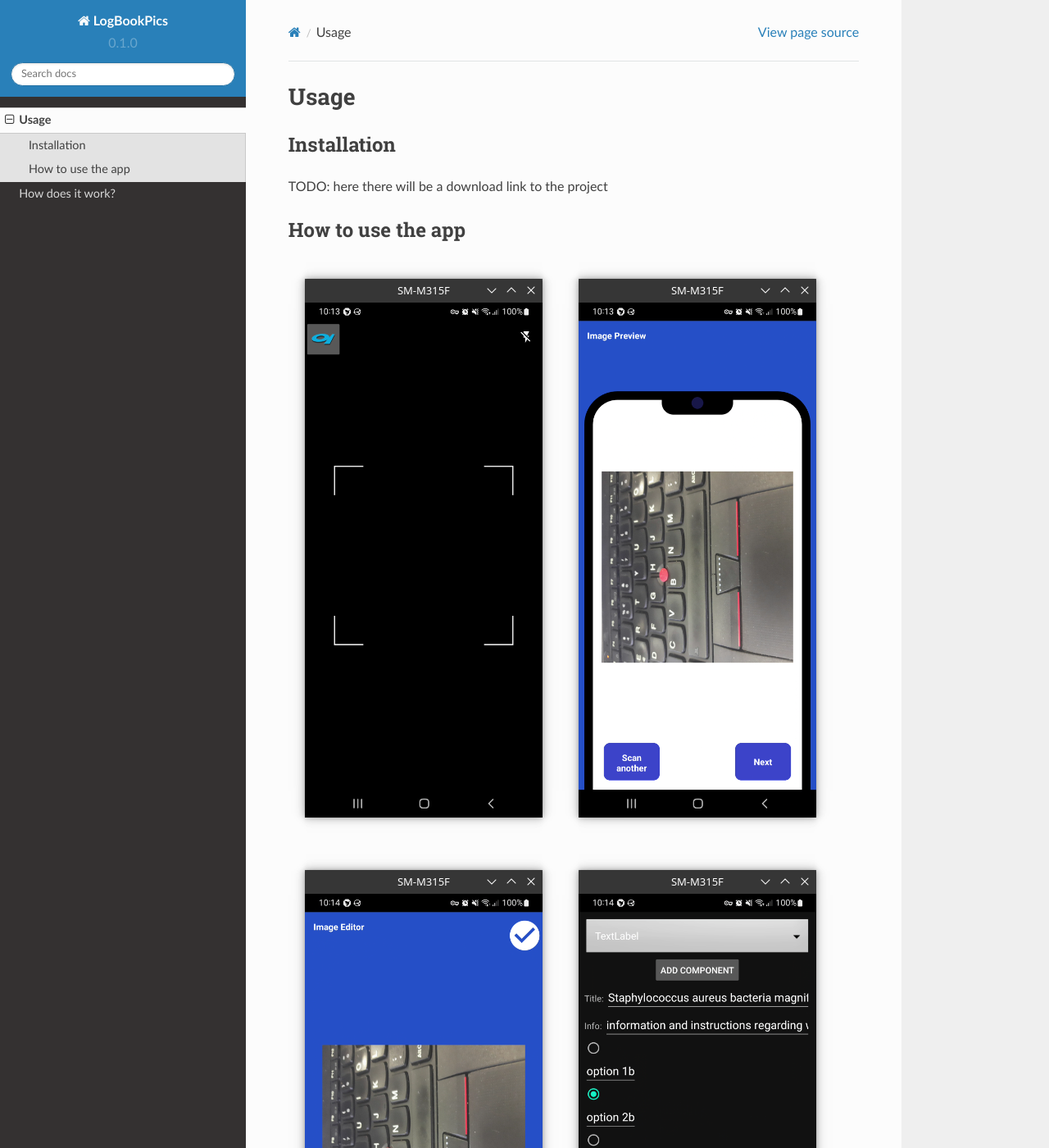
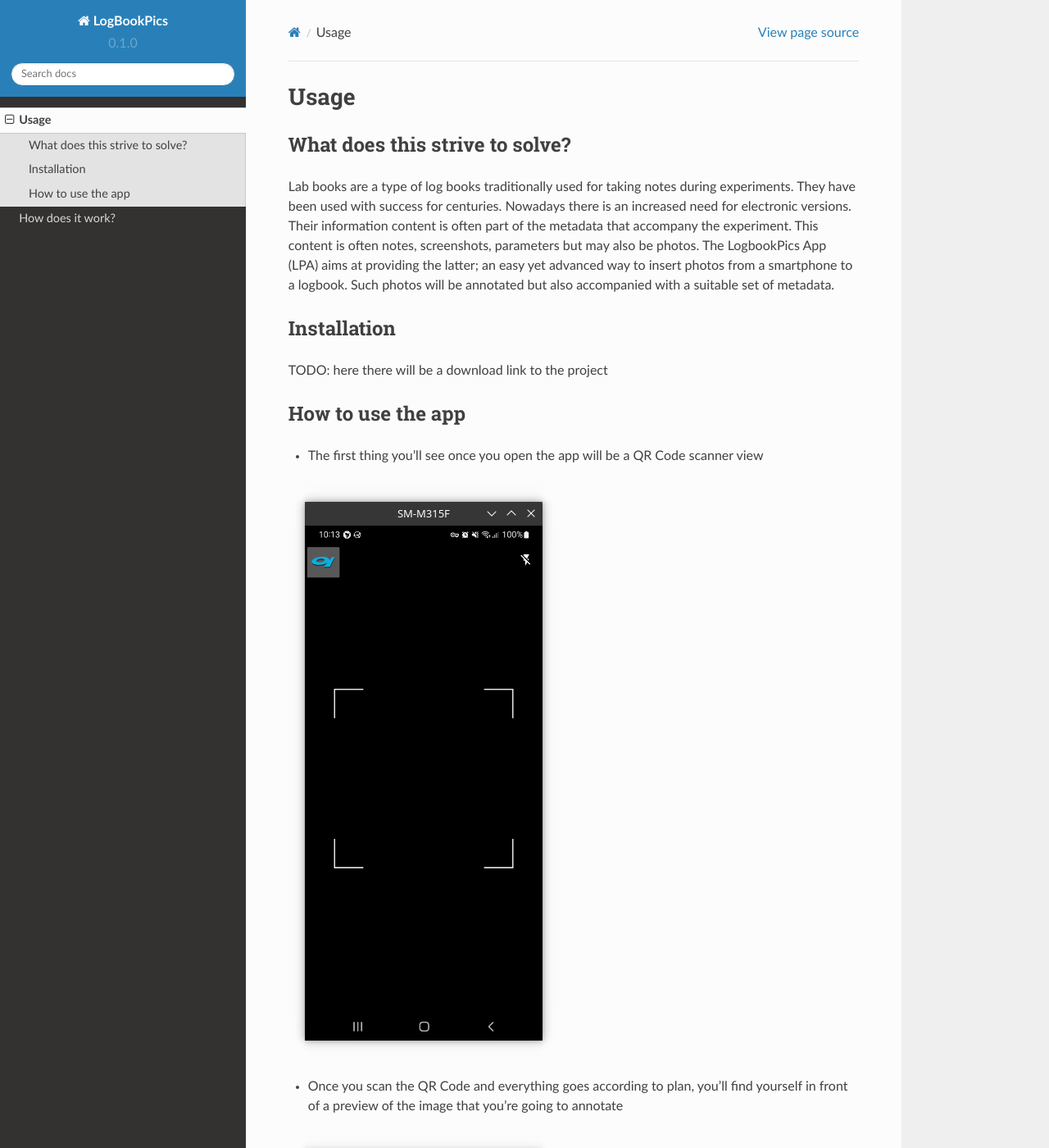
Before and after one commit to sebatt90/logbookpics-docs, a Sphinx documentation site: the page built from docs/source/usage.rst, in a window 1280 px wide and 1400 px high. Shown: the whole window at 82% size. Built offline with Sphinx 7.4.7 and the Read the Docs theme 2.0.0, drawn with Linux system fonts in a browser that asks for light colours; some of the changed text lies outside the part shown.

Commit message:
Edited usage.rst

```diff
--- a/docs/source/usage.rst
+++ b/docs/source/usage.rst
@@ -2,6 +2,10 @@
 =====
 
 .. _installation:
+
+What does this strive to solve?
+------------
+Lab books are a type of log books traditionally used for taking notes during experiments. They have been used with success for centuries. Nowadays there is an increased need for electronic versions. Their information content is often part of the metadata that accompany the experiment. This content is often notes, screenshots, parameters but may also be photos. The LogbookPics App (LPA) aims at providing the latter; an easy yet advanced way to insert photos from a smartphone to a logbook. Such photos will be annotated but also accompanied with a suitable set of metadata.
 
 Installation
 ------------
@@ -11,9 +15,45 @@
 How to use the app
 ------------
 
+- The first thing you'll see once you open the app will be a QR Code scanner view
+
+
 .. image:: ./imgs/qr_code_scanner.png
+
+- Once you scan the QR Code and everything goes according to plan, you'll find yourself in front of a preview of the image that you're going to annotate
+
+
 .. image:: ./imgs/image_preview.png
+
+- Next, this is the Image Edit activity, in which you'll insert freehand drawing and text into your image
+
+
 .. image:: ./imgs/image_edit.png
+
+Next, this is the component system. Here you'll be able to add, remove and edit components. The components that are currently available are:
+
+- TextLabel
+
+- Bulleted List
+
+- Radio
+
+- Checkbox
+
+But still, support for components might be added in the future.
+
+
 .. image:: ./imgs/component_system.png
+
 .. image:: ./imgs/component_system2.png
+
+
+Next, you'll find yourself in the Save changes view. Here you'll be able to save changes or go back and scan a new image
+
+
+.. note::
+   The annotated image will also be saved in the Gallery if you specified so in the Settings
+
+
+
 .. image:: ./imgs/save_changes.png
```
